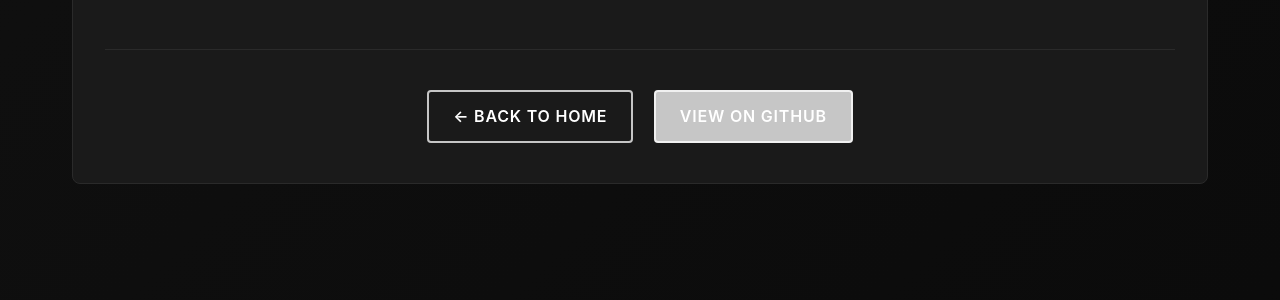
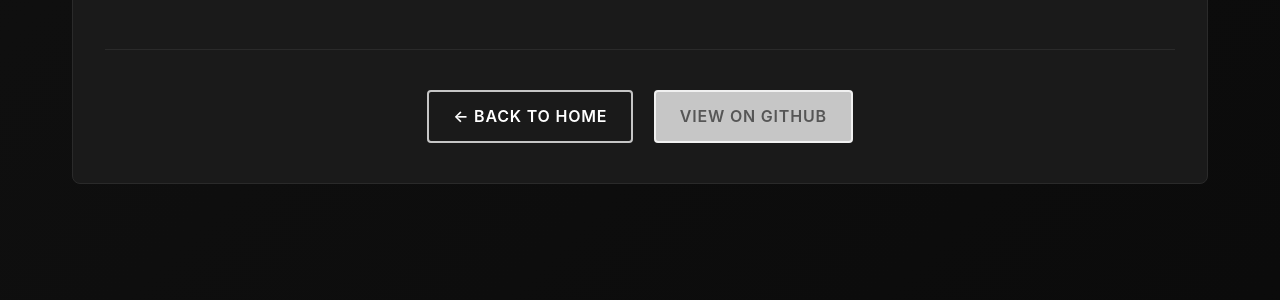
Before and after one commit to SasaKuruppuarachchi/agipix, a Jekyll site: the page built from bom.md, in a window 1280 px wide. Shown: the part 1842-2142 px from the top of the page. Built offline with Jekyll 4.4.1, drawn with Linux system fonts in a browser that asks for light colours.

Commit message:
Update button text color in documentation styles for improved readability

```diff
--- a/assets/css/style.scss
+++ b/assets/css/style.scss
@@ -502,7 +502,7 @@ html { scroll-padding-top: 72px; }
   /* Customize these to change all doc buttons at once */
   --doc-btn-bg: var(--accent-red);
   --doc-btn-bg-hover: var(--accent-red-light);
-  --doc-btn-text: #fff;
+  --doc-btn-text: #565656;
   --doc-btn-border: var(--accent-red);
   --doc-btn-shadow: rgba(179, 36, 36, 0.5);
 
```
